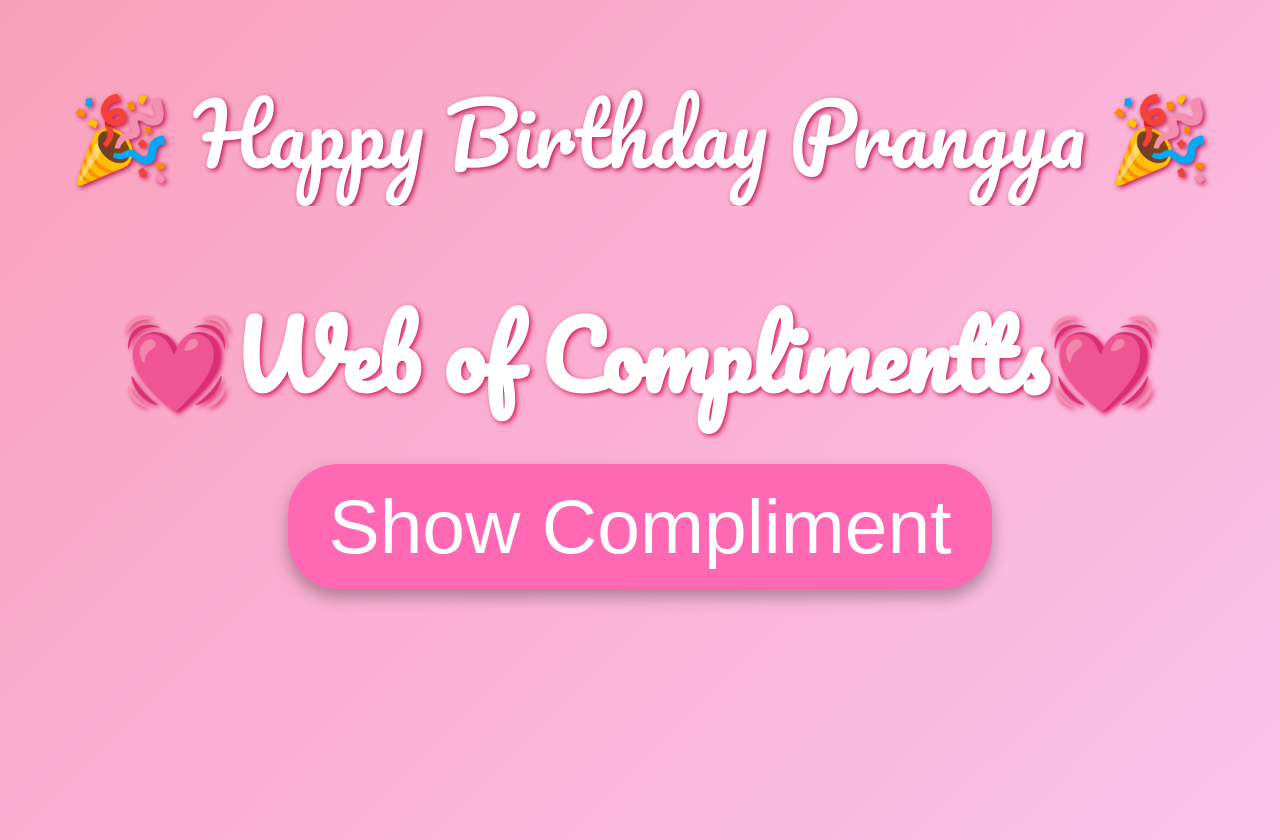
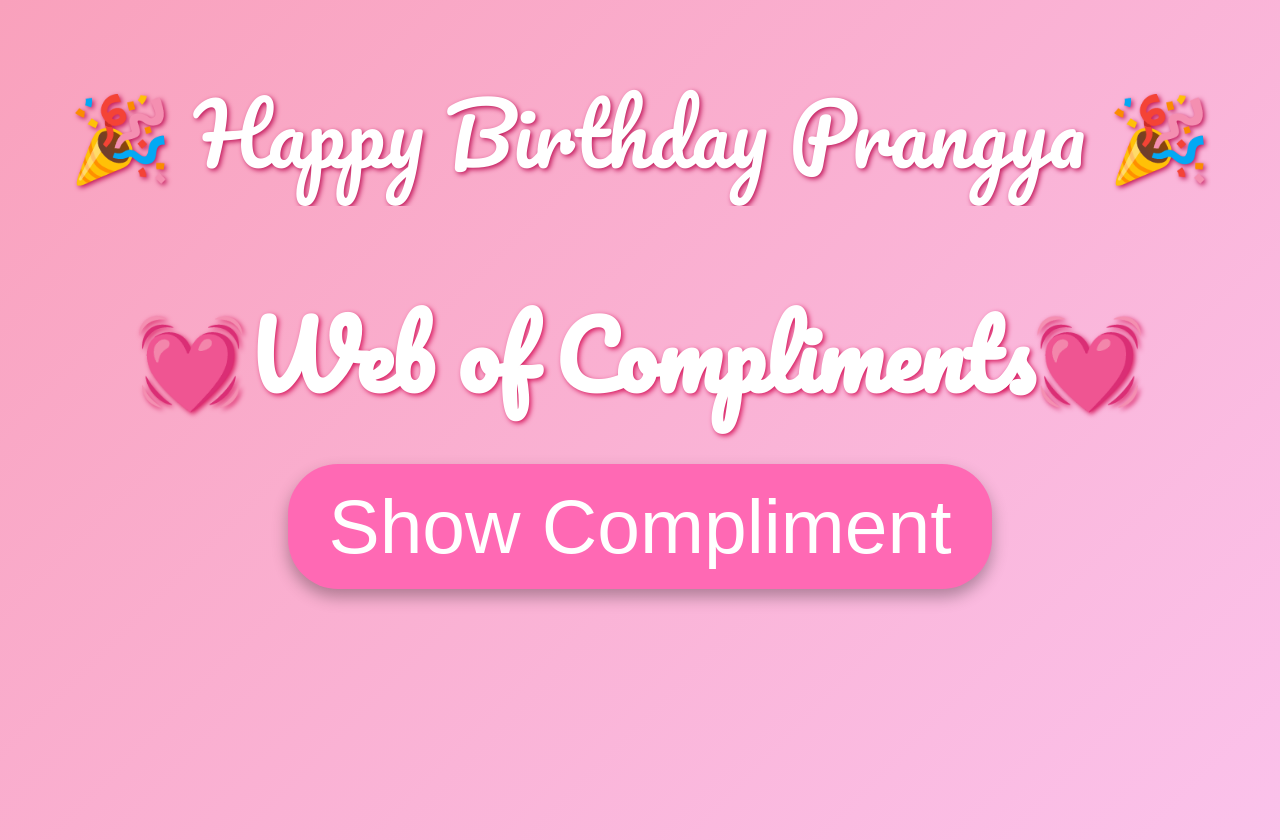
Before and after one commit to SanjeevYadav34/appreciation-bowl, a plain HTML site: page index.html in a window 1280 px wide. Drawn offline with Linux system fonts and the light colour scheme.

Commit message:
Update index.html

```diff
--- a/index.html
+++ b/index.html
@@ -104,7 +104,7 @@
 <body>
 
   <div class="birthday-message">🎉 Happy Birthday Prangya 🎉</div>
-  <h1>💓Web of Complimentts💓</h1>
+  <h1>💓Web of Compliments💓</h1>
   <button onclick="showAppreciation()">Show Compliment</button>
   <div id="message"></div>
 
```
